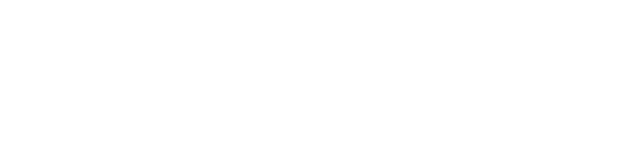
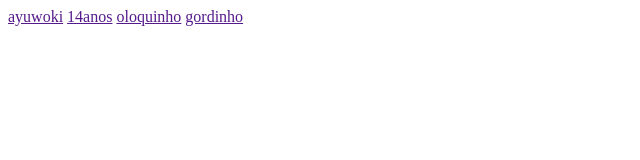
Before and after one commit to Juseluscas/d102, a plain HTML site: page index.html in a window 1280 px wide. Shown: the whole page, without its empty margins (0-640 px from the left). Drawn offline with Linux system fonts and the light colour scheme.

Commit message:
adicionar link's de imagens

```diff
--- a/index.html
+++ b/index.html
@@ -1,13 +1,18 @@
 <!DOCTYPE html>
-<html lang="en">
+<html lang="pt-br">
 <head>
     <meta charset="UTF-8">
     <meta name="viewport" content="width=device-width, initial-scale=1.0">
     <meta http-equiv="X-UA-Compatible" content="ie=edge">
     <link rel="stylesheet" href="style.css">
-    <title>Document</title>
+    <title>Documenat</title>
 </head>
 <body>
-
+    <nav>
+        <a href="">ayuwoki</a>
+        <a href="">14anos</a>
+        <a href="">oloquinho</a>
+        <a href="">gordinho</a>
+    </nav>
 </body>
 </html>
```
